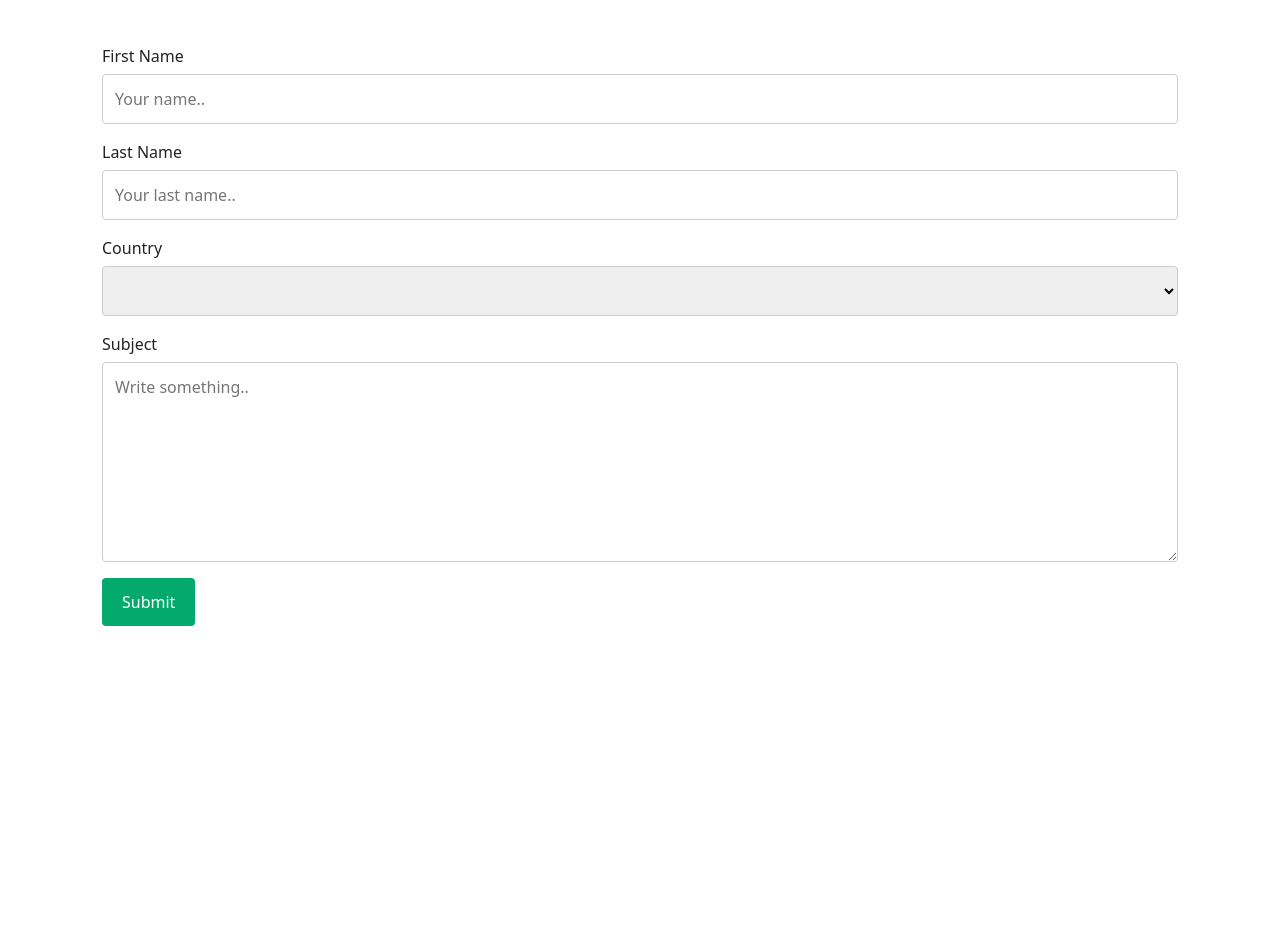
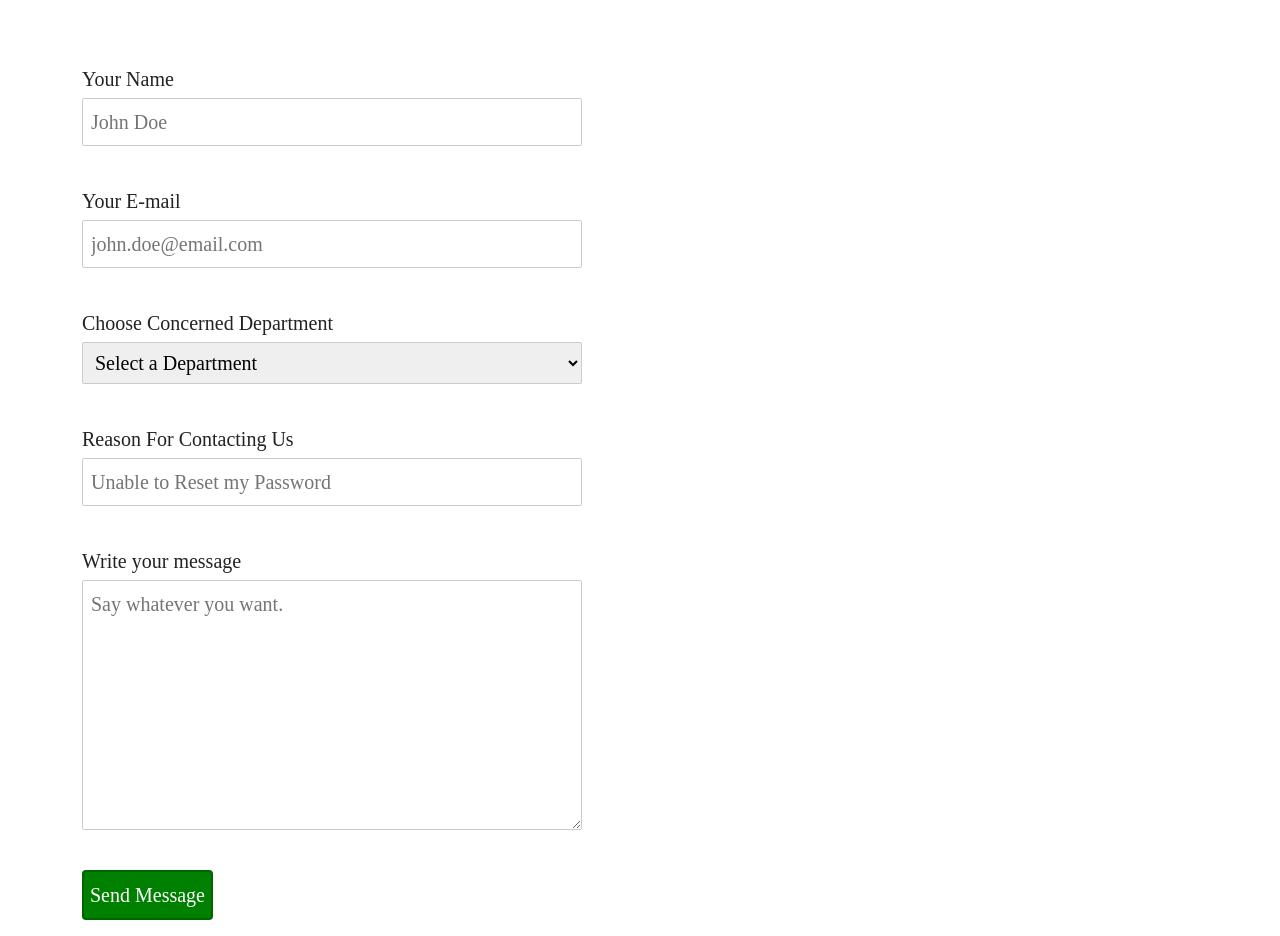
Before and after one commit to AliAlnajja/E-commer_project, a PHP site: page /Contact in a window 1280 px wide. Shown: the part 47-983 px from the top of the page. Before the commit the page ends 673 px from the top, so only its background shows below. Run offline with PHP 8.4, Linux system fonts and the light colour scheme.

Commit message:
tried with the php mail
need to find some values from the phpinfo()

```diff
--- a/app/controllers/Contact.php
+++ b/app/controllers/Contact.php
@@ -4,8 +4,85 @@ namespace app\controllers;
 class Contact extends \app\core\Controller{
 
 	public function index(){
-		//default controller method according to the routing
+
 
 		$this->view('Contact/index');
 	}
+
+
+	public function takingEmail() {
+		if($_POST) {
+    $visitor_name = "";
+    $visitor_email = "";
+    $email_title = "";
+    $concerned_department = "";
+    $visitor_message = "";
+    $email_body = "<div>";
+
+    if(isset($_POST['visitor_name'])) {
+        $visitor_name = filter_var($_POST['visitor_name'], FILTER_SANITIZE_STRING);
+        $email_body .= "<div>
+                           <label><b>Visitor Name:</b></label>&nbsp;<span>".$visitor_name."</span>
+                        </div>";
+    }
+
+    if(isset($_POST['visitor_email'])) {
+        $visitor_email = str_replace(array("\r", "\n", "%0a", "%0d"), '', $_POST['visitor_email']);
+        $visitor_email = filter_var($visitor_email, FILTER_VALIDATE_EMAIL);
+        $email_body .= "<div>
+                           <label><b>Visitor Email:</b></label>&nbsp;<span>".$visitor_email."</span>
+                        </div>";
+    }
+
+    if(isset($_POST['email_title'])) {
+        $email_title = filter_var($_POST['email_title'], FILTER_SANITIZE_STRING);
+        $email_body .= "<div>
+                           <label><b>Reason For Contacting Us:</b></label>&nbsp;<span>".$email_title."</span>
+                        </div>";
+    }
+
+    if(isset($_POST['concerned_department'])) {
+        $concerned_department = filter_var($_POST['concerned_department'], FILTER_SANITIZE_STRING);
+        $email_body .= "<div>
+                           <label><b>Concerned Department:</b></label>&nbsp;<span>".$concerned_department."</span>
+                        </div>";
+    }
+
+    if(isset($_POST['visitor_message'])) {
+        $visitor_message = htmlspecialchars($_POST['visitor_message']);
+        $email_body .= "<div>
+                           <label><b>Visitor Message:</b></label>
+                           <div>".$visitor_message."</div>
+                        </div>";
+    }
+
+    if($concerned_department == "billing") {
+        $recipient = "nj.96.ali@gmail.com";
+    }
+    else if($concerned_department == "marketing") {
+        $recipient = "nj.96.ali@gmail.com";
+    }
+    else if($concerned_department == "technical support") {
+        $recipient = "nj.96.ali@gmail.com";
+    }
+    else {
+        $recipient = "nj.96.ali@gmail.com";
+    }
+
+    $email_body .= "</div>";
+
+    $headers  = 'MIME-Version: 1.0' . "\r\n"
+    .'Content-type: text/html; charset=utf-8' . "\r\n"
+    .'From: ' . $visitor_email . "\r\n";
+
+    if(mail($recipient, $email_title, $email_body, $headers)) {
+        echo "<p>Thank you for contacting us, $visitor_name. You will get a reply within 24 hours.</p>";
+    } else {
+        echo '<p>We are sorry but the email did not go through.</p>';
+    }
+
+} else {
+    echo '<p>Something went wrong</p>';
 }
+}
+	}
--- a/app/views/Contact/index.php
+++ b/app/views/Contact/index.php
@@ -6,37 +6,44 @@
 <link rel="stylesheet" type="text/css" href="/app/styles/dark_mode.css">
 
 <style>
-	input[type=text], select, textarea {
-	 	width: 100%; /* Full width */
-	  	padding: 12px; /* Some padding */
-	  	border: 1px solid #ccc; /* Gray border */
-	  	border-radius: 4px; /* Rounded borders */
-	  	box-sizing: border-box; /* Make sure that padding and width stays in place */
-	  	margin-top: 6px; /* Add a top margin */
-	  	margin-bottom: 16px; /* Bottom margin */
-	  	resize: vertical /* Allow the user to vertically resize the textarea (not horizontally) */
+	div.elem-group {
+  margin: 40px 0;
 }
 
-	/* Style the submit button with a specific background color etc */
-	input[type=submit] {
-		background-color: #04AA6D;
+label {
+  display: block;
+  font-family: 'Aleo';
+  padding-bottom: 4px;
+  font-size: 1.25em;
+}
+
+input, select, textarea {
+  border-radius: 2px;
+  border: 1px solid #ccc;
+  box-sizing: border-box;
+  font-size: 1.25em;
+  font-family: 'Aleo';
+  width: 500px;
+  padding: 8px;
+}
+
+textarea {
+  height: 250px;
+}
+
+button {
+  height: 50px;
+  background: green;
   color: white;
-		padding: 12px 20px;
-		border: none;
+  border: 2px solid darkgreen;
+  font-size: 1.25em;
+  font-family: 'Aleo';
   border-radius: 4px;
   cursor: pointer;
 }
 
-	/* When moving the mouse over the submit button, add a darker green color */
-	input[type=submit]:hover {
-	  	background-color: #45a049;
-	}
-
-	/* Add a background color and some padding around the form */
-	.form {
-		border-radius: 5px;
-		background-color: #f2f2f2;
-		padding: 20px;
+button:hover {
+  border: 2px solid black;
 }
 </style>
 
@@ -52,22 +59,33 @@
 		<?php $this->view('shared/header'); ?>
 		<br>
 		<div class="form">
-			<form action="action_page.php">
-		    	<label for="fname">First Name</label>
-			    <input type="text" id="fname" name="firstname" placeholder="Your name..">
-			    <label for="lname">Last Name</label>
-			    <input type="text" id="lname" name="lastname" placeholder="Your last name..">
-				<label for="country">Country</label>
-
-			    <select id="country" name="country">
-			    	<option value=""></option>
-			      	<option value="canada">Canada</option>
-			      	<option value="usa">USA</option>
+			<form action="/Contact/takingEmail" method="post">
+  <div class="elem-group">
+    <label for="name">Your Name</label>
+    <input type="text" id="name" name="visitor_name" placeholder="John Doe" pattern=[A-Z\sa-z]{3,20} required>
+  </div>
+  <div class="elem-group">
+    <label for="email">Your E-mail</label>
+    <input type="email" id="email" name="visitor_email" placeholder="john.doe@email.com" required>
+  </div>
+  <div class="elem-group">
+    <label for="department-selection">Choose Concerned Department</label>
+    <select id="department-selection" name="concerned_department" required>
+        <option value="">Select a Department</option>
+        <option value="billing">Billing</option>
+        <option value="marketing">Marketing</option>
+        <option value="technical support">Technical Support</option>
     </select>
-
-			    <label for="subject">Subject</label>
-			    <textarea id="subject" name="subject" placeholder="Write something.." style="height:200px"></textarea>
-			    <input type="submit" value="Submit">
+  </div>
+  <div class="elem-group">
+    <label for="title">Reason For Contacting Us</label>
+    <input type="text" id="title" name="email_title" required placeholder="Unable to Reset my Password" pattern=[A-Za-z0-9\s]{8,60}>
+  </div>
+  <div class="elem-group">
+    <label for="message">Write your message</label>
+    <textarea id="message" name="visitor_message" placeholder="Say whatever you want." required></textarea>
+  </div>
+  <button type="submit">Send Message</button>
 </form>
 		</div>
 	</div>
```
Also changed, not shown: app/core/init.php (+12 -0 lines). Lines whose indentation alone changed are shown as unchanged.
